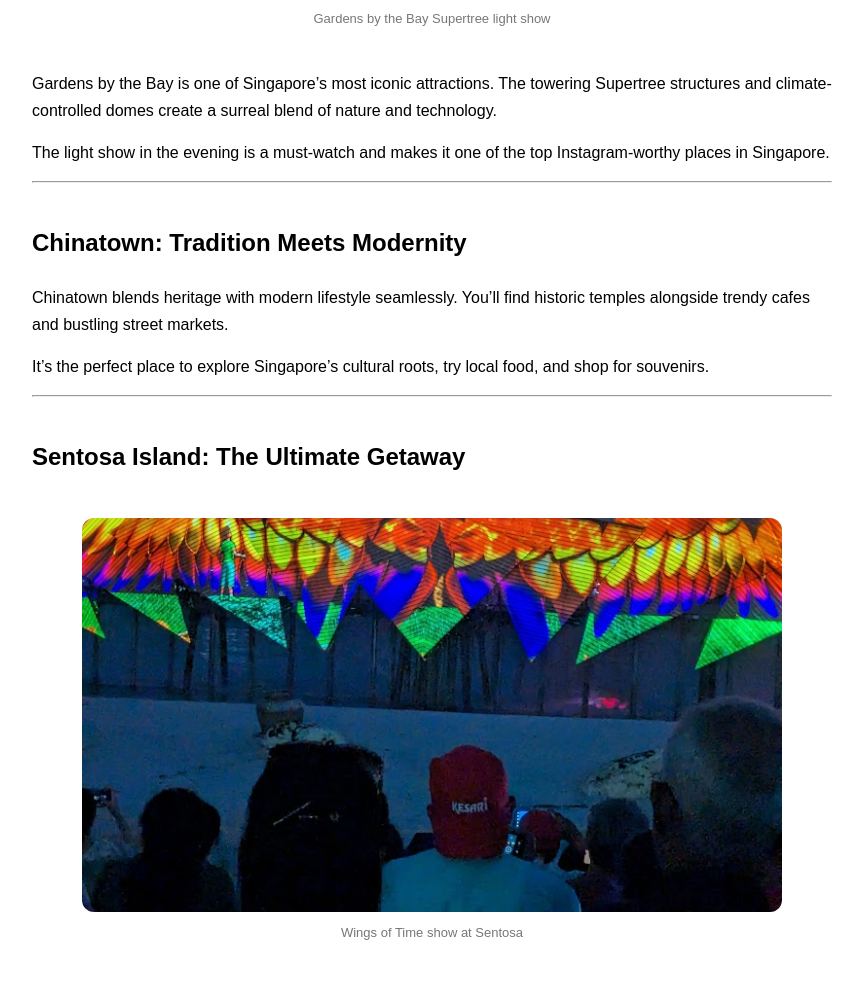
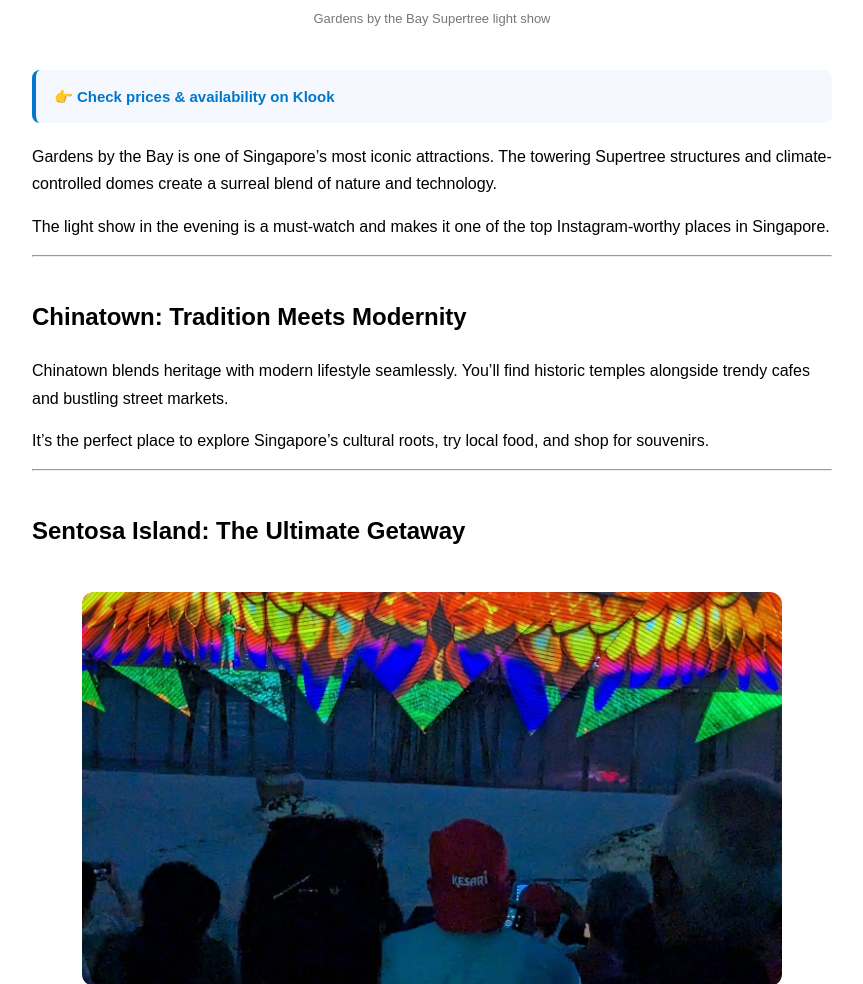
Before and after one commit to shisuiUchiha/shisuiuchiha.github.io, a Jekyll site: the page built from _posts/2026-03-17-Exploring-Singapore-A -Perfect-Blend-of-Culture-Luxury -and-Adventure copy.md, in a window 1280 px wide. Shown: the part 3538-4522 px from the top of the page, without its empty margins (208-1071 px from the left). Built offline with Jekyll 4.4.1, drawn with Linux system fonts in a browser that asks for light colours; a script that is not in the unit is left out; some of the changed text lies outside the part shown; grey boxes are pictures that could not be loaded.

Commit message:
add affiliate links

```diff
--- a/_layouts/default.html
+++ b/_layouts/default.html
@@ -17,9 +17,6 @@
   gtag('js', new Date());
   gtag('config', 'G-HXPZM8QESE');
 </script>
-
-<!-- Klook Script -->
-<script async src="https://affiliate.klook.com/widget/fetch-iframe-init.js"></script>
 
 </head>
 
@@ -48,20 +45,6 @@
 
 {{ content }}
 
-{% if page.categories contains "travel" %}
-<div class="affiliate-box">
-  <p class="affiliate-title">🎟️ Explore Experiences</p>
-
-  <ins class="klk-aff-widget"
-    data-wid="116573"
-    data-adid="1241657"
-    data-prod="banner"
-    data-width="300"
-    data-height="250">
-  </ins>
-</div>
-{% endif %}
-
 <footer>
 
 <hr>
--- a/_posts/2026-03-17-Exploring-Singapore-A -Perfect-Blend-of-Culture-Luxury -and-Adventure copy.md
+++ b/_posts/2026-03-17-Exploring-Singapore-A -Perfect-Blend-of-Culture-Luxury -and-Adventure copy.md
@@ -65,6 +65,12 @@ From delicious Indian cuisine to street shopping, it’s a must-visit for those
   <p>Gardens by the Bay Supertree light show</p>
 </div>
 
+<div class="affiliate-box">
+  👉 <a href="https://affiliate.klook.com/redirect?aid=116573&aff_adid=1241671&k_site=https%3A%2F%2Fwww.klook.com%2Fen-US%2Factivity%2F127-gardens-by-the-bay-singapore%2F" target="_blank">
+  Check prices & availability on Klook
+  </a>
+</div>
+
 Gardens by the Bay is one of Singapore’s most iconic attractions. The towering Supertree structures and climate-controlled domes create a surreal blend of nature and technology.
 
 The light show in the evening is a must-watch and makes it one of the top Instagram-worthy places in Singapore.
@@ -91,6 +97,12 @@ It’s the perfect place to explore Singapore’s cultural roots, try local food
     <source src="{{ '/assets/videos/travel/singapore/sentosa.mp4' | relative_url }}" type="video/mp4">
   </video>
   <p>Cable car ride and views around Sentosa Island</p>
+</div>
+
+<div class="affiliate-box">
+  👉 <a href="https://affiliate.klook.com/redirect?aid=116573&aff_adid=1241673&k_site=https%3A%2F%2Fwww.klook.com%2Fen-US%2Factivity%2F130-faber-peak-cable-car-singapore%2F" target="_blank">
+  Check prices & availability on Klook
+  </a>
 </div>
 
 Sentosa Island is Singapore’s top destination for relaxation and entertainment. With beautiful beaches, luxury resorts, and exciting attractions, it offers something for every traveler.
--- a/assets/css/style.css
+++ b/assets/css/style.css
@@ -67,3 +67,23 @@ body {
   h2 {
     margin-top: 40px;
   }
+
+  /* Affiliate Callout Box */
+.affiliate-box {
+  margin: 20px 0;
+  padding: 14px 18px;
+  background: #f5f9ff;
+  border-left: 4px solid #0077cc;
+  border-radius: 8px;
+  font-size: 15px;
+}
+
+.affiliate-box a {
+  color: #0077cc;
+  font-weight: 600;
+  text-decoration: none;
+}
+
+.affiliate-box a:hover {
+  text-decoration: underline;
+}
```
